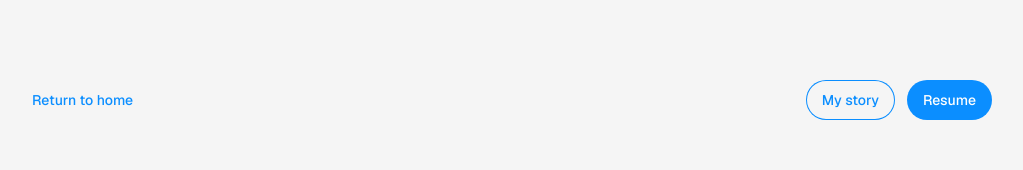
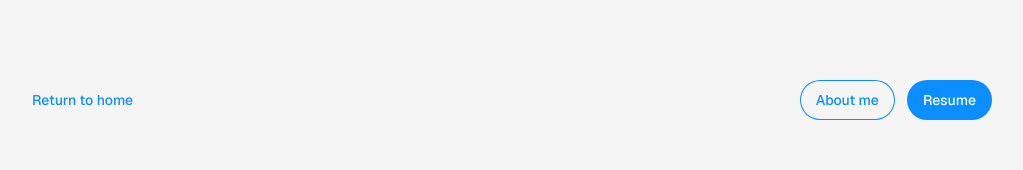
Before and after one commit to hungiie/portfolio, a Next.js app: page /organizations in a window 1280 px wide. Shown: the top 170 px of the page, without its empty margins (128-1151 px from the left). Built offline with nearby package versions, Linux system fonts and the light colour scheme.

Commit message:
lalalalallaaqsknxow

```diff
--- a/app/academics/page.tsx
+++ b/app/academics/page.tsx
@@ -29,7 +29,7 @@ export default function Academics() {
                             <DotsMenu/>
                         </div>
                         <div className="hidden md:flex">
-                            <MyButton variant="blue-button-outline" text="My story" link="about" textSize="text-sm" target="_self"/>
+                            <MyButton variant="blue-button-outline" text="About me" link="about" textSize="text-sm" target="_self"/>
                             <div className="ml-3"></div>
                             <MyButton variant="blue-button" text="Resume" link="https://drive.google.com/file/d/1CrubhoYF0ok5oFfJT3Ffxlkr6Jp0p8Jk/view?usp=sharing" textSize="text-sm" target="_blank"/>
                         </div>
--- a/app/cardio/page.tsx
+++ b/app/cardio/page.tsx
@@ -23,7 +23,7 @@ export default function Cardio() {
                             <DotsMenu/>
                         </div>
                         <div className="hidden md:flex">
-                            <MyButton variant="blue-button-outline" text="My story" link="about" textSize="text-sm" target="_self"/>
+                            <MyButton variant="blue-button-outline" text="About me" link="about" textSize="text-sm" target="_self"/>
                             <div className="ml-3"></div>
                             <MyButton variant="blue-button" text="Resume" link="https://drive.google.com/file/d/1CrubhoYF0ok5oFfJT3Ffxlkr6Jp0p8Jk/view?usp=sharing" textSize="text-sm" target="_blank"/>
                         </div>
--- a/app/home2/page.tsx
+++ b/app/home2/page.tsx
@@ -36,7 +36,7 @@ export default function Home() {
               <div className="flex justify-end">
                 {/* <MyButton variant="blue-button" text="Resume" link="https://drive.google.com/file/d/1CrubhoYF0ok5oFfJT3Ffxlkr6Jp0p8Jk/view?usp=sharing" textSize="text-sm" target="_blank"/> */}
                 <div className="ml-4"></div>
-                <MyButton variant="blue-button-outline" text="My story" link="about" target="_self" textSize="text-sm"/>
+                <MyButton variant="blue-button-outline" text="About me" link="about" target="_self" textSize="text-sm"/>
               </div>
             </SlideRightDelay>
           </div>
--- a/app/organizations/page.tsx
+++ b/app/organizations/page.tsx
@@ -25,7 +25,7 @@ export default function Organizations() {
                             <DotsMenu/>
                         </div>
                         <div className="hidden md:flex">
-                            <MyButton variant="blue-button-outline" text="My story" link="about" textSize="text-sm" target="_self"/>
+                            <MyButton variant="blue-button-outline" text="About me" link="about" textSize="text-sm" target="_self"/>
                             <div className="ml-3"></div>
                             <MyButton variant="blue-button" text="Resume" link="https://drive.google.com/file/d/1CrubhoYF0ok5oFfJT3Ffxlkr6Jp0p8Jk/view?usp=sharing" textSize="text-sm" target="_blank"/>
                         </div>
--- a/app/page.tsx
+++ b/app/page.tsx
@@ -33,7 +33,7 @@ export default function Home2() {
                 <div className="absolute right-0">
                   {/* <SlideRightDelay> */}
                     <div className="flex justify-end">
-                      <MyButton variant="blue-button-outline" text="My story" link="about" target="_self" textSize="text-sm"/>
+                      <MyButton variant="blue-button-outline" text="About me" link="about" target="_self" textSize="text-sm"/>
                       <div className="ml-4"></div>
                       <MyButton variant="blue-button" text="Resume" link="https://drive.google.com/file/d/1CrubhoYF0ok5oFfJT3Ffxlkr6Jp0p8Jk/view?usp=sharing" textSize="text-sm" target="_blank"/>
                     </div>
--- a/app/rules/page.tsx
+++ b/app/rules/page.tsx
@@ -24,7 +24,7 @@ export default function Rules() {
                             <DotsMenu/>
                         </div>
                         <div className="hidden md:flex">
-                            <MyButton variant="blue-button-outline" text="My story" link="about" textSize="text-sm" target="_self"/>
+                            <MyButton variant="blue-button-outline" text="About me" link="about" textSize="text-sm" target="_self"/>
                             <div className="ml-3"></div>
                             <MyButton variant="blue-button" text="Resume" link="https://drive.google.com/file/d/1CrubhoYF0ok5oFfJT3Ffxlkr6Jp0p8Jk/view?usp=sharing" textSize="text-sm" target="_blank"/>
                         </div>
--- a/components/menu.tsx
+++ b/components/menu.tsx
@@ -18,7 +18,7 @@ export default function DotsMenu() {
             {openMenu && (
                 <div className="absolute right-0 mt-0 bg-[var(--background)] border border-[var(--nav-border)] rounded-xl overflow-hidden">
                     <a href="/about" className="block w-50 px-4 py-4 text-sm text-[var(--colour-bodytext)] hover:bg-[var(--nav-border)]">
-                        My story
+                        About me
                     </a>
                     <a href="https://drive.google.com/file/d/1CrubhoYF0ok5oFfJT3Ffxlkr6Jp0p8Jk/view?usp=sharing" target="_blank" className="w-full block px-4 py-4 text-sm text-[var(--colour-bodytext)] hover:bg-[var(--nav-border)]">
                         Resume
--- a/components/nav2.tsx
+++ b/components/nav2.tsx
@@ -40,7 +40,7 @@ export default function MyNav2(props: Props) {
           <MyButton variant="blue-hyperlink" text="Return to home" link="/" textSize="text-sm" target="_self"/>
           {/* Desktop buttons */}
           <div className="hidden md:flex">
-            <MyButton variant="blue-button-outline" text="My story" link="about" textSize="text-sm" target="_self"/>
+            <MyButton variant="blue-button-outline" text="About me" link="about" textSize="text-sm" target="_self"/>
             <div className="ml-3" />
             <MyButton variant="blue-button" text="Resume" link="https://drive.google.com/file/d/1CrubhoYF0ok5oFfJT3Ffxlkr6Jp0p8Jk/view?usp=sharing" textSize="text-sm" target="_blank"/>
           </div>
```
